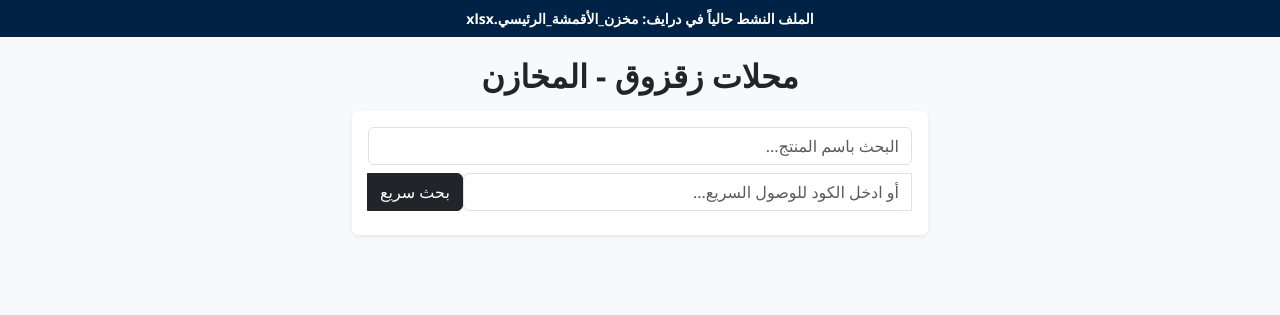
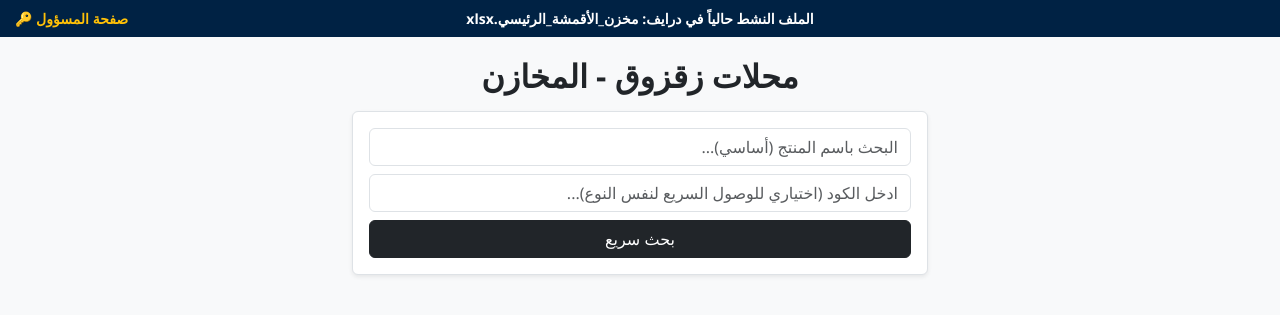
Before and after one commit to abdulrahmane006/Zagzoog-Store, a Flask app: page / in a window 1280 px wide. Shown: the top 315 px of the page. Run offline with Flask 3, Linux system fonts and the light colour scheme.

Commit message:
Update index.html

```diff
--- a/templates/index.html
+++ b/templates/index.html
@@ -7,38 +7,64 @@
     <link rel="stylesheet" href="https://cdn.jsdelivr.net/npm/bootstrap@5.3.0/dist/css/bootstrap.min.css">
     <style>
         body { direction: rtl; text-align: right; background-color: #f8f9fa; font-family: 'Segoe UI', sans-serif; }
-        .file-banner { background-color: #002244; color: #fff; text-align: center; padding: 8px; font-weight: bold; font-size: 14px; }
+        .file-banner { background-color: #002244; color: #fff; text-align: center; padding: 8px; font-weight: bold; font-size: 14px; position: relative; }
+        .admin-link { position: absolute; left: 15px; top: 8px; color: #ffc107; text-decoration: none; }
         .unified-card { border: 2px solid #000; border-radius: 20px; padding: 20px; background: #fff; margin-top: 20px; }
         .prod-title { font-size: 26px; font-weight: bold; text-align: center; color: #000; margin-bottom: 15px; }
         .info-row { display: flex; justify-content: space-between; background: #f1f1f1; padding: 10px; border-radius: 12px; margin-bottom: 10px; }
         .meters-row { background: #fff3cd; padding: 15px; border-radius: 12px; margin-top: 10px; }
         .meter-btn { border: 2px solid #000; background: #fff; padding: 5px 12px; margin: 5px; border-radius: 8px; font-weight: bold; }
+        .meter-btn.disabled { border-color: #ff0000; color: #ff0000; background: #fff5f5; cursor: not-allowed; }
         .divider { border-top: 3px dashed #000; margin: 20px 0; }
     </style>
 </head>
 <body>
 
-<!-- عرض اسم ملف الإكسيل بصورة دائمة ودورية في أعلى الموقع -->
 <div class="file-banner">
     الملف النشط حالياً في درايف: <span id="fileNameDisplay">{{ file_name }}</span>
+    <a href="/admin" class="admin-link">صفحة المسؤول 🔑</a>
 </div>
 
 <div class="container" style="max-width: 600px; margin-top: 20px;">
     <h2 class="text-center fw-bold">محلات زقزوق - المخازن</h2>
 
-    <!-- خانات البحث السريع -->
-    <div class="bg-white p-3 rounded shadow-sm mt-3">
-        <input type="text" id="searchName" class="form-control mb-2" placeholder="البحث باسم المنتج...">
-        <div class="input-group mb-2">
-            <input type="text" id="searchCode" class="form-control" placeholder="أو ادخل الكود للوصول السريع...">
-            <button onclick="doSearch()" class="btn btn-dark">بحث سريع</button>
-        </div>
+    <div class="bg-white p-3 rounded shadow-sm mt-3 border">
+        <input type="text" id="searchName" class="form-control mb-2" placeholder="البحث باسم المنتج (أساسي)...">
+        <input type="text" id="searchCode" class="form-control mb-2" placeholder="ادخل الكود (اختياري للوصول السريع لنفس النوع)...">
+        <button onclick="doSearch()" class="btn btn-dark w-100">بحث سريع</button>
     </div>
 
     <div id="results"></div>
 </div>
 
+<div class="modal fade" id="withdrawModal" tabindex="-1" aria-hidden="true">
+    <div class="modal-dialog modal-dialog-centered">
+        <div class="modal-content" style="border-radius: 20px;">
+            <div class="modal-body text-center p-4">
+                <h5 class="fw-bold mb-3">تسجيل سحب ثوب وتصويره</h5>
+                <form id="withdrawForm" enctype="multipart/form-data">
+                    <input type="hidden" id="modalCode" name="code">
+                    <input type="hidden" id="modalName" name="name">
+                    <input type="hidden" id="modalMeter" name="meter">
+
+                    <div class="mb-3">
+                        <label class="form-label fw-bold">التقط صورة الثوب الخارج</label>
+                        <input type="file" name="photo" class="form-control" accept="image/*" capture="environment" required>
+                    </div>
+                    <div class="mb-3">
+                        <input type="text" name="notes" class="form-control" placeholder="ملاحظات السحب (اختياري)...">
+                    </div>
+                    <button type="submit" class="btn btn-danger w-100 btn-lg">تأكيد الرفع والحفظ فوراً</button>
+                </form>
+            </div>
+        </div>
+    </div>
+</div>
+
+<script src="https://cdn.jsdelivr.net/npm/bootstrap@5.3.0/dist/js/bootstrap.bundle.min.js"></script>
 <script>
+let withdrawModalObj = new bootstrap.Modal(document.getElementById('withdrawModal'));
+
 function doSearch() {
     let name = document.getElementById('searchName').value;
     let code = document.getElementById('searchCode').value;
@@ -53,26 +79,25 @@ function doSearch() {
         let container = document.getElementById('results');
         container.innerHTML = '';
         if(data.status === 'success') {
-            data.data.forEach((item, idx) => {
+            data.data.forEach((item) => {
                 let html = `
                     <div class="unified-card">
-                        <!-- الاسم في المنتصف -->
                         <div class="prod-title">${item.name}</div>
-
-                        <!-- الصف الخاص بالكود والمكان والملاحظات -->
                         <div class="info-row">
                             <div><strong>الكود:</strong> ${item.code}</div>
                             <div><strong>المكان:</strong> ${item.location}</div>
                             <div><strong>ملاحظات:</strong> ${item.notes || '-'}</div>
                         </div>
-
-                        <!-- صف أسفل منه يعرض جميع أمتار الأثواب -->
                         <div class="meters-row">
-                            <div class="fw-bold mb-2">أمتار الأثواب المتوفرة (اضغط للسحب):</div>
+                            <div class="fw-bold mb-2">الأمتار المتوفرة:</div>
                             <div class="d-flex flex-wrap">`;
 
                 item.meters.forEach(m => {
-                    html += `<button class="meter-btn" onclick="withdrawMeter('${item.code}', '${m}')">${m}</button>`;
+                    if (m.includes('❌')) {
+                        html += `<button class="meter-btn disabled" disabled>${m}</button>`;
+                    } else {
+                        html += `<button class="meter-btn" onclick="openWithdraw('${item.code}', '${item.name}', '${m}')">${m}</button>`;
+                    }
                 });
 
                 html += `   </div>
@@ -87,17 +112,23 @@ function doSearch() {
     });
 }
 
-function withdrawMeter(code, meter) {
-    if(confirm(`هل تريد تأكيد سحب الثوب مقاس ${meter}؟`)) {
-        fetch('/withdraw', {
-            method: 'POST',
-            headers: {'Content-Type': 'application/x-www-form-urlencoded'},
-            body: `code=${code}&meter=${encodeURIComponent(meter)}`
-        })
-        .then(res => res.json())
-        .then(data => { alert(data.msg); doSearch(); });
-    }
+function openWithdraw(code, name, meter) {
+    document.getElementById('modalCode').value = code;
+    document.getElementById('modalName').value = name;
+    document.getElementById('modalMeter').value = meter;
+    withdrawModalObj.show();
 }
+
+document.getElementById('withdrawForm').addEventListener('submit', function(e) {
+    e.preventDefault();
+    fetch('/withdraw', { method: 'POST', body: new FormData(this) })
+    .then(res => res.json())
+    .then(data => {
+        withdrawModalObj.hide();
+        alert(data.msg);
+        doSearch();
+    });
+});
 </script>
 </body>
 </html>
```
